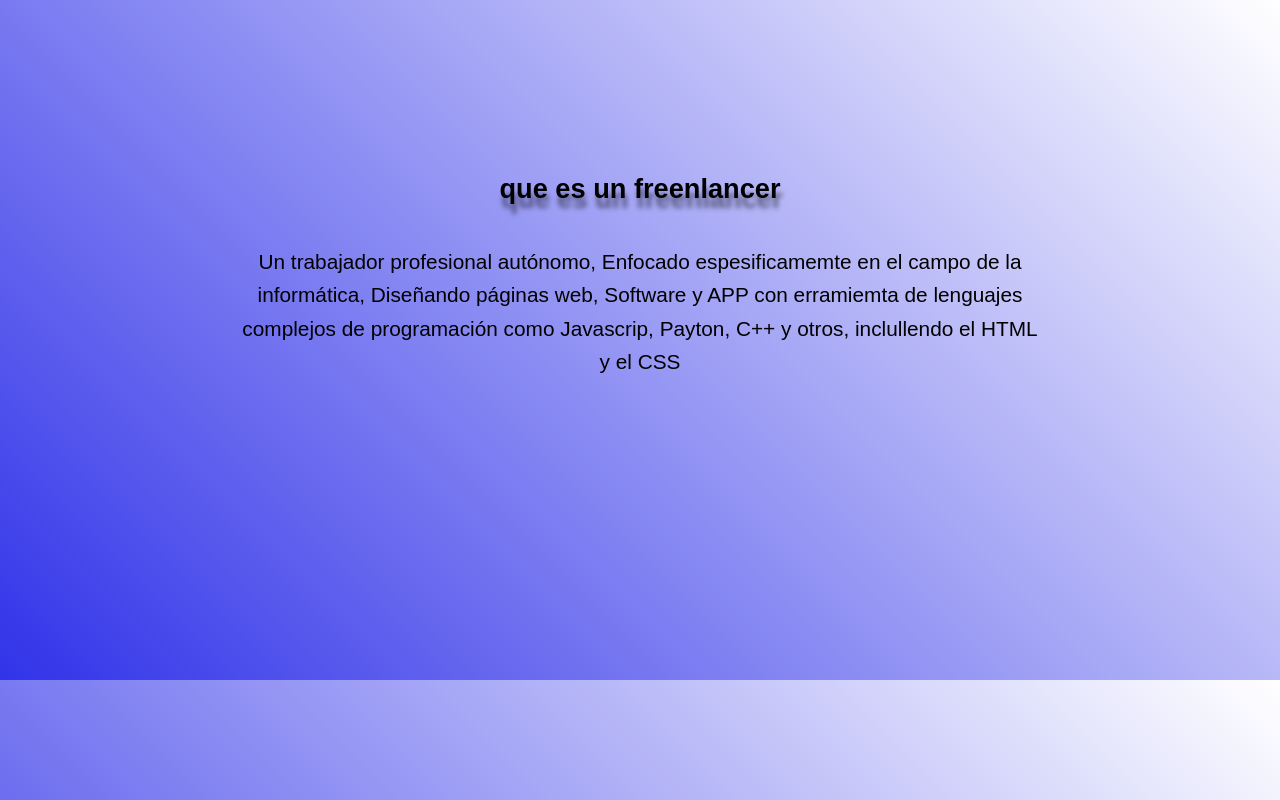
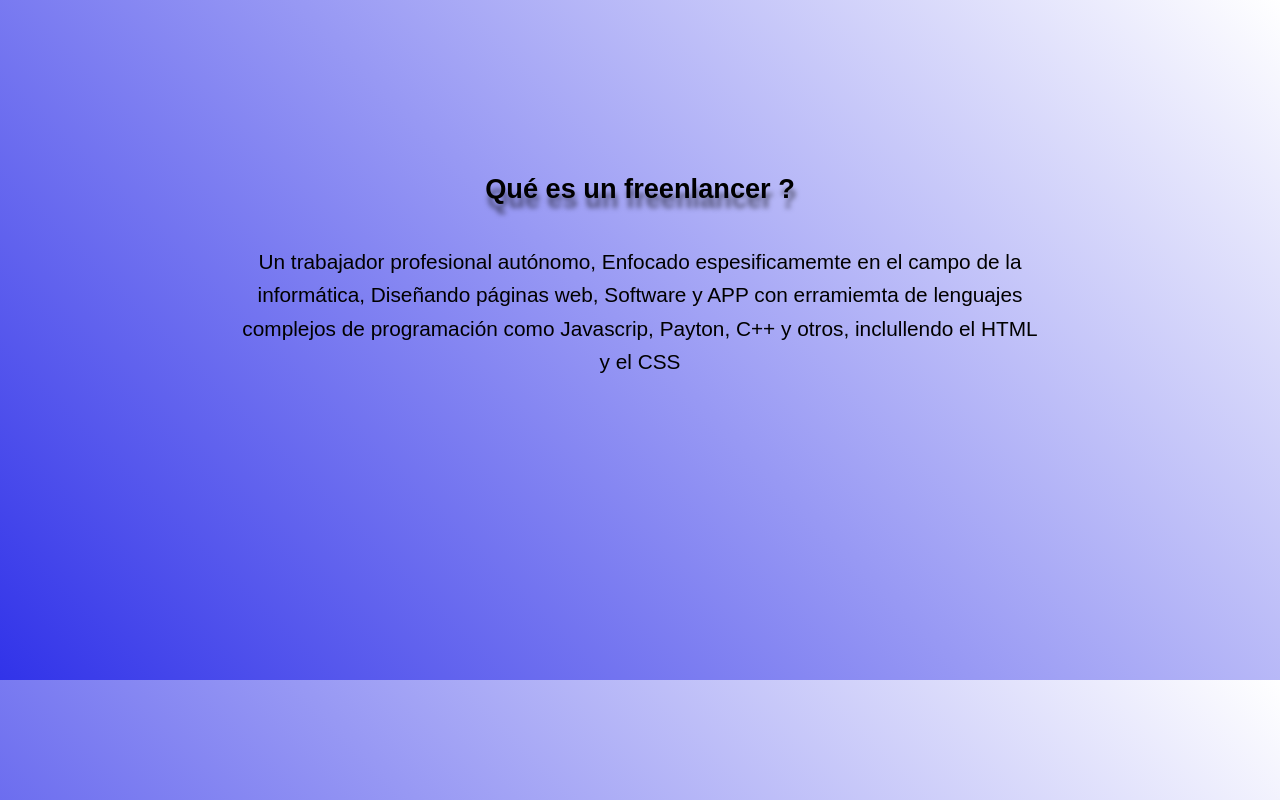
Before and after one commit to webstudioxz/Freenlancer, a plain HTML site: page pagina5.html in a window 1280 px wide. Drawn offline with Linux system fonts and the light colour scheme.

Commit message:
Update pagina5.html

```diff
--- a/pagina5.html
+++ b/pagina5.html
@@ -56,7 +56,7 @@ background: linear-gradient(45deg, #3133e9, #fff);
 
 
      <main id="main">
-            <h2> que es un freenlancer </h2>
+            <h2> Qué es un freenlancer ? </h2>
 
          <br>
 
```
